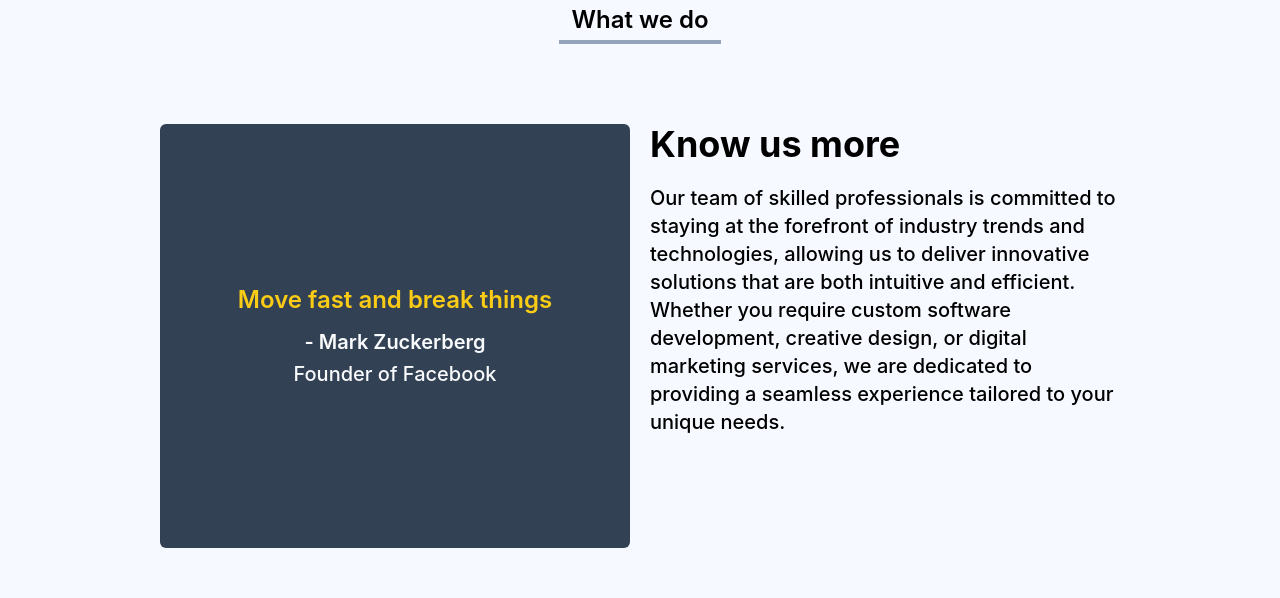
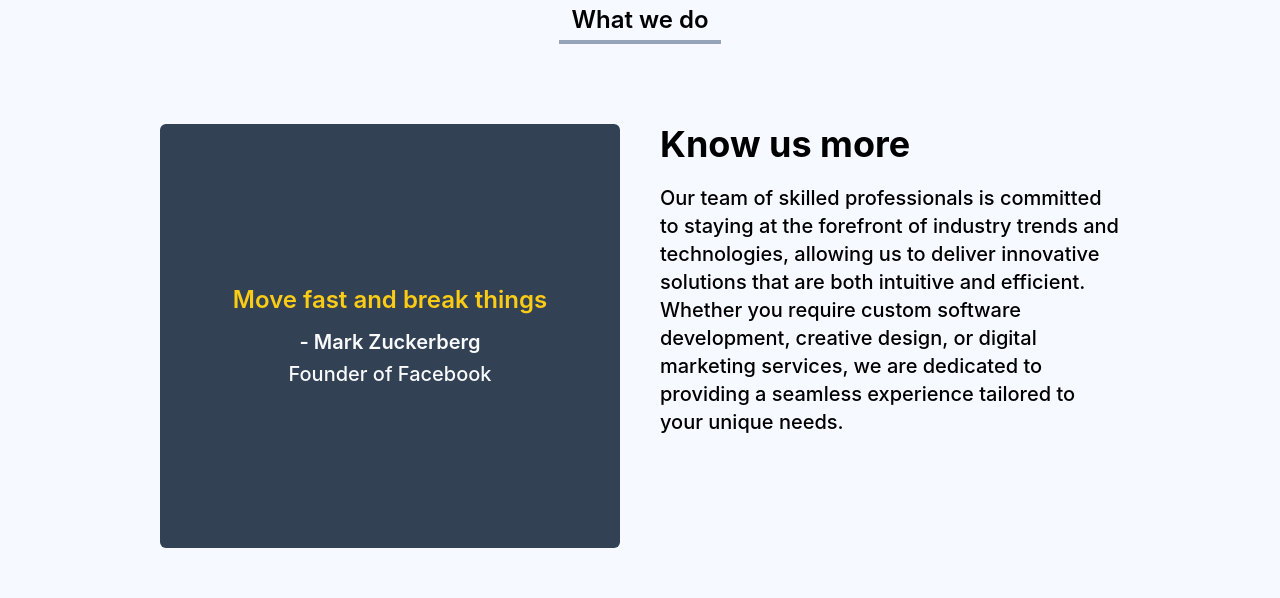
Before and after one commit to KodeVana-Org/KodeVana-Distro, a React (Vite) app in the folder client/: page /about in a window 1280 px wide. Shown: the part 240-838 px from the top of the page. Built offline with nearby package versions, Linux system fonts and the light colour scheme.

Commit message:
Add contact no in footer, rename about page content component and increase spacing

```diff
--- a/client/src/components/footer.jsx
+++ b/client/src/components/footer.jsx
@@ -78,8 +78,8 @@
           </a>
         </p>
         <p className="mb-2 sm:mb-3">
-          +91 XXXXXXXXXX <span className="text-yellow-400">{'\u00a0'}{'\u00a0'}|{'\u00a0'}{'\u00a0'}</span>
-          +91 XXXXXXXXXX
+          +91 9365646114 <span className="text-yellow-400">{'\u00a0'}{'\u00a0'}|{'\u00a0'}{'\u00a0'}</span>
+          +91 7002436557
         </p>
         <div className="sm:flex">
           <p className="text-yellow-400">Connect with us :</p>
--- a/client/src/components/page_about/animateQuote.jsx
+++ b/client/src/components/page_about/content.jsx
@@ -1,14 +1,14 @@
 import { useInView } from 'react-intersection-observer';
 import "../../styles/Animate.css"
 
-function AnimateQuote() {
+function Content() {
   const [ref, inView] = useInView({
     threshold: 0,
   });
 
   return (
     <div className="mx-2 xs:mx-7 sm:mx-10 md:mx-16 lg:mx-24 xl:mx-40 section-gap">
-      <div className='md:grid grid-cols-2 gap-5'>
+      <div className='md:grid grid-cols-2 gap-10'>
         <div ref={ref} className={`animated-div-1 ${inView ? 'slide-in' : ''} px-3 py-7 xs:py-16 sm:py-24 md:py-32 lg:py-36 xl:py-40 relative text-center bg-slate-700 rounded-md`}>
           <h3 className="text-yellow-400 text-h3">Move fast and break things</h3>
           <p className="pt-3 pb-1 text-para text-slate-50 font-semibold">- Mark Zuckerberg</p>
@@ -23,4 +23,4 @@
   )
 }
 
-export default AnimateQuote
+export default Content
--- a/client/src/pages/About.jsx
+++ b/client/src/pages/About.jsx
@@ -1,6 +1,6 @@
 import NavBar from "../components/mainNav"
 import Heading from "../components/page_about/heading.jsx";
-import Quote from "../components/page_about/animateQuote.jsx";
+import Content from "../components/page_about/content.jsx";
 import Footer from '../components/footer';
 
 function About() {
@@ -8,7 +8,7 @@
     <div>
       <NavBar />
       <Heading />
-      <Quote />
+      <Content />
       <Footer />
     </div>
   )
```
